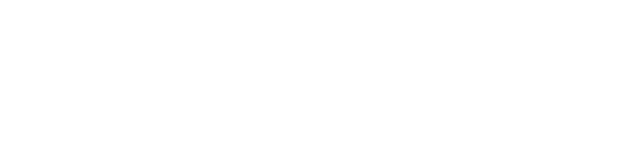
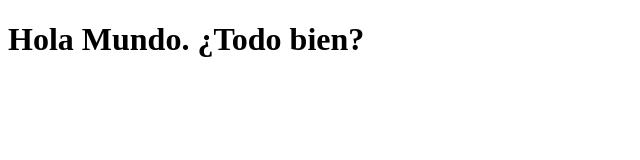
Before and after one commit to Singthestone/26agost, a plain HTML site: page index.html in a window 1280 px wide. Shown: the whole page, without its empty margins (0-640 px from the left). Drawn offline with Linux system fonts and the light colour scheme.

Commit message:
h1 con Hola Mundo

```diff
--- a/index.html
+++ b/index.html
@@ -11,7 +11,8 @@
 </head>
 
 <body>
-
+    <!-- Primer Hola Mundo -->
+    <h1>Hola Mundo. ¿Todo bien?</h1>
 </body>
 
 </html>
```
